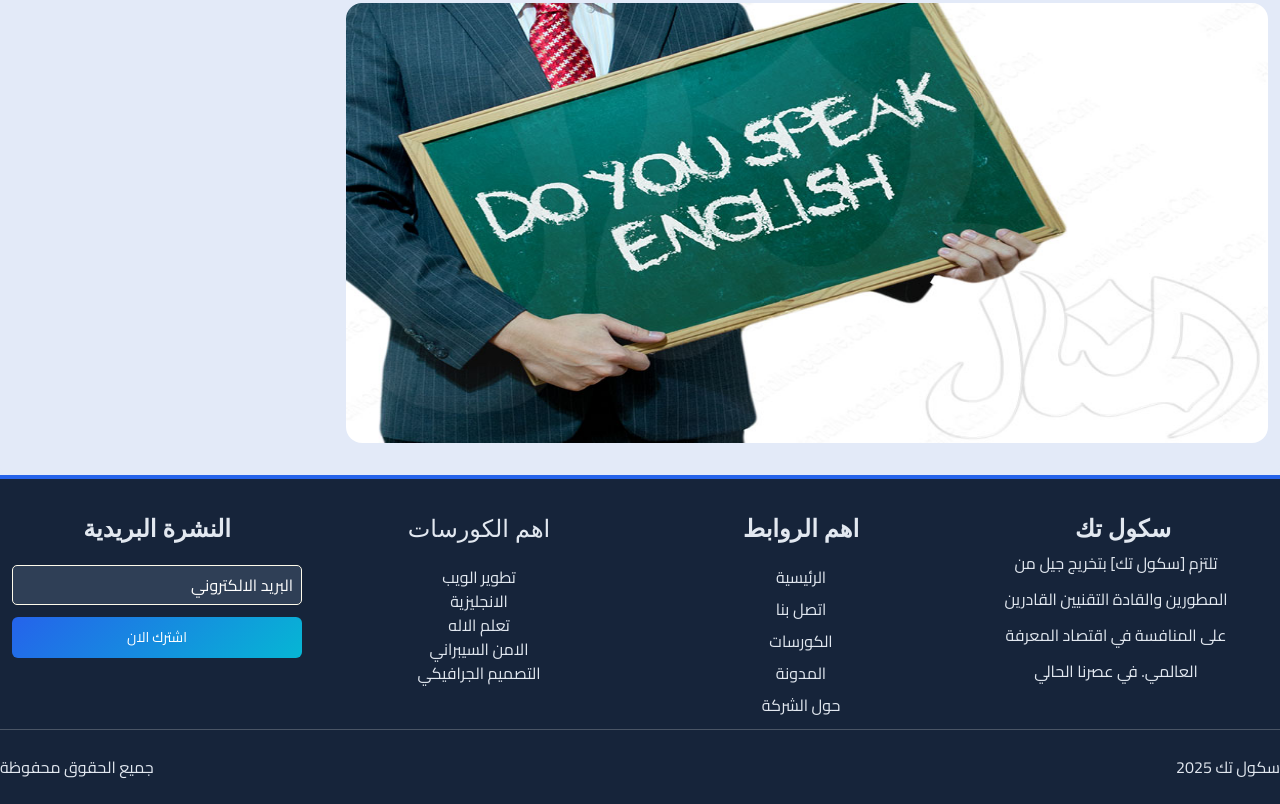
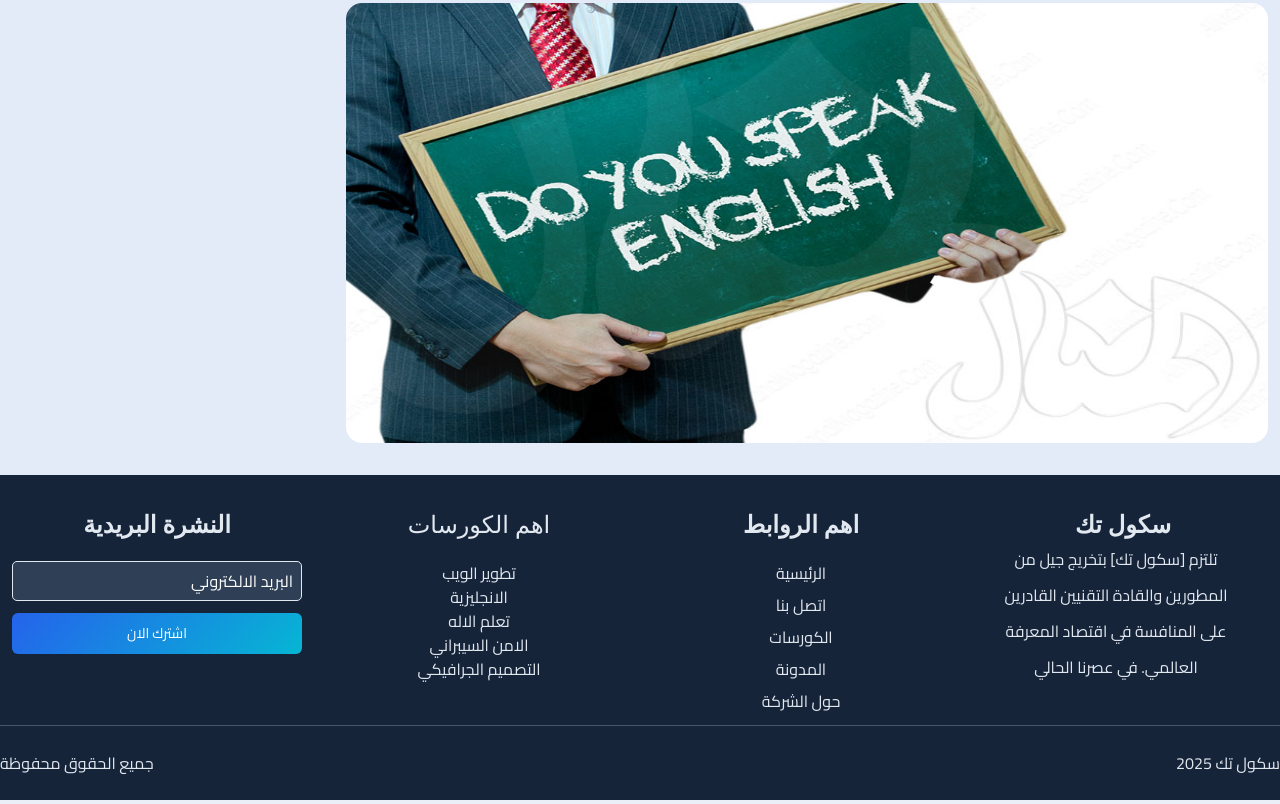
Before and after one commit to shahad-w203/locsh, a website: page single-post.html in a window 1280 px wide. Shown: the part 1793-2597 px from the top of the page. Drawn offline with nearby package versions, Linux system fonts and the light colour scheme.

Commit message:
Add files via upload

```diff
--- a/single-post.html
+++ b/single-post.html
@@ -664,7 +664,7 @@
     </section>
 
     <!-- start footer section  -->
-   <footer class=" foot border-t-4 "
+   <footer class=" foot dark:border-t-4  dark:border-gray-300! "
     style="background-image: url(./assets/images/pho30.jpg);  background-repeat: repeat; background-size:cover;     ">
 
 
@@ -706,7 +706,7 @@
         <h3 class="text-2xl font-bold text-gray-900 mb-5  ">النشرة البريدية</h3>
         <form action="" class=" flex flex-col gap-3">
           <input type="text" placeholder="البريد الالكتروني"
-            class=" pr-2 h-10 border x-[20px] text-white py-[4px] rounded-[5px] placeholder:text-white dark:placeholder:text-white focus:outline-none dark:bg-[#2f3f56]!  bg-[#2f3f56]! border-amber-50!">
+            class=" pr-2 h-10 border x-[20px] text-white py-[4px] rounded-[5px] placeholder:text-white dark:placeholder:text-white! focus:outline-none dark:bg-[#2f3f56]!  bg-[#2f3f56]! dark:border-amber-50! ">
           <button class="btn"> اشترك الان</button>
         </form>
       </div>
```
Also changed, not shown: course-detalis.html (+1 -1 lines), index.html (+1 -1 lines).
